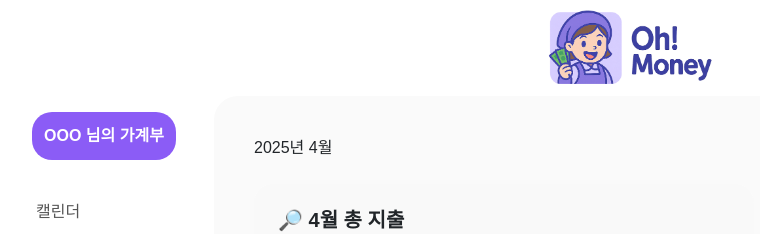
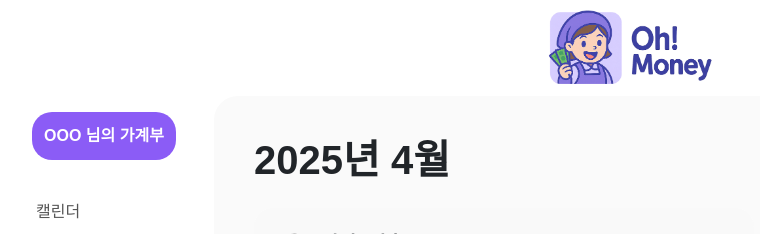
Before and after one commit to gaeguul/ohmoney, a Vue app: page /dashboard in a window 1280 px wide. Shown: the top 234 px of the page, without its empty margins (6-766 px from the left). Built offline with nearby package versions, Linux system fonts and the light colour scheme; a web font is replaced by a local one.

Commit message:
style #5 - AnalysisDashboard CSS 추가

```diff
--- a/src/pages/analysis/AnalysisDashboard.vue
+++ b/src/pages/analysis/AnalysisDashboard.vue
@@ -1,6 +1,6 @@
 <template>
   <div>
-    <div>{{ currentYearMonth }}</div>
+    <h1 class="fw-bold">{{ currentYearMonth }}</h1>
     <MonthlySpendingChart />
     <MonthlyAnalysisChart />
     <WeeklyAnalysisChart />
@@ -15,4 +15,4 @@ import WeeklyAnalysisChart from '@/components/WeeklyAnalysisChart.vue'
 const currentYearMonth = '2025년 4월'
 </script>
 
-<style></style>
+<style scoped></style>
```
